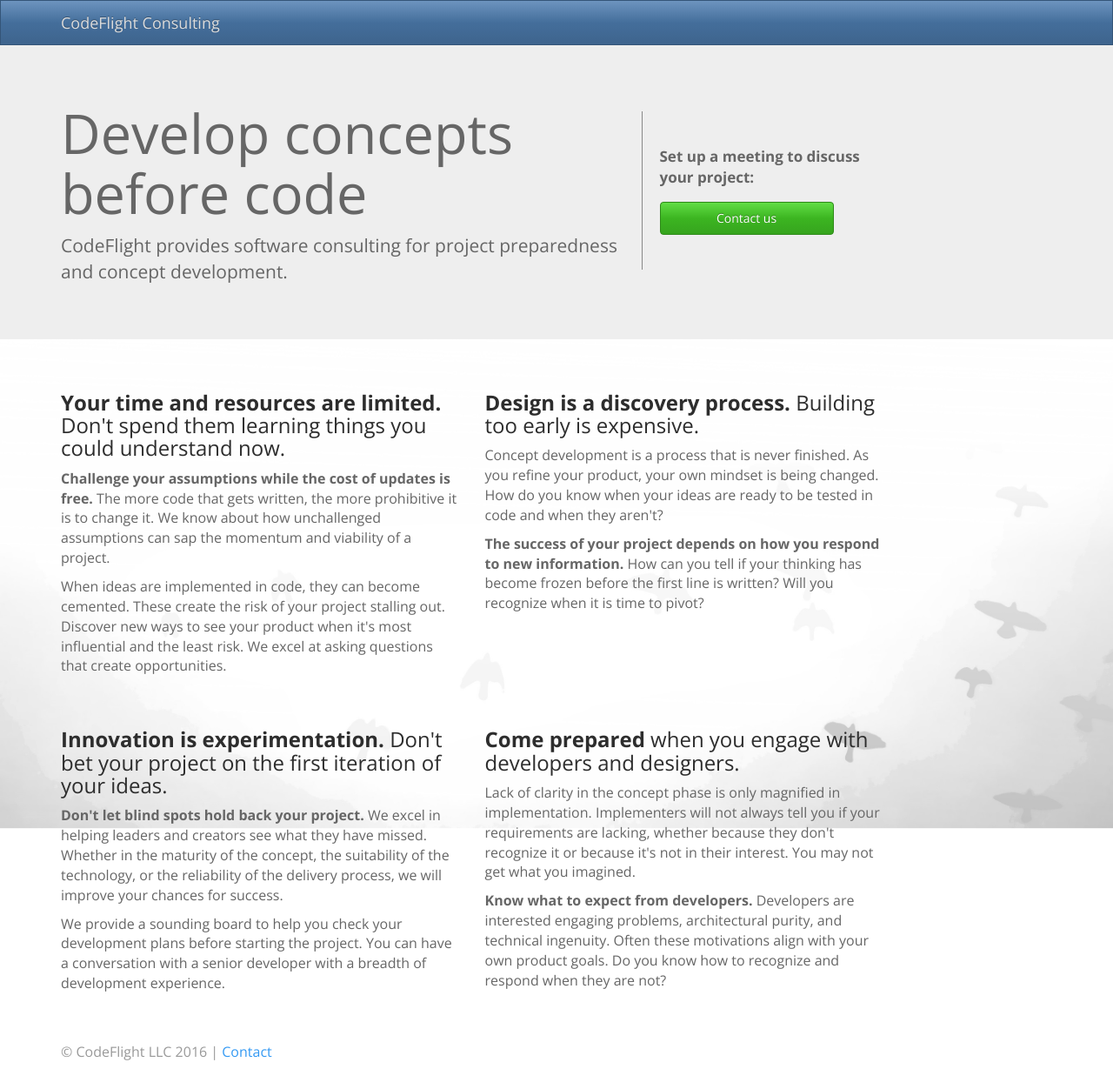
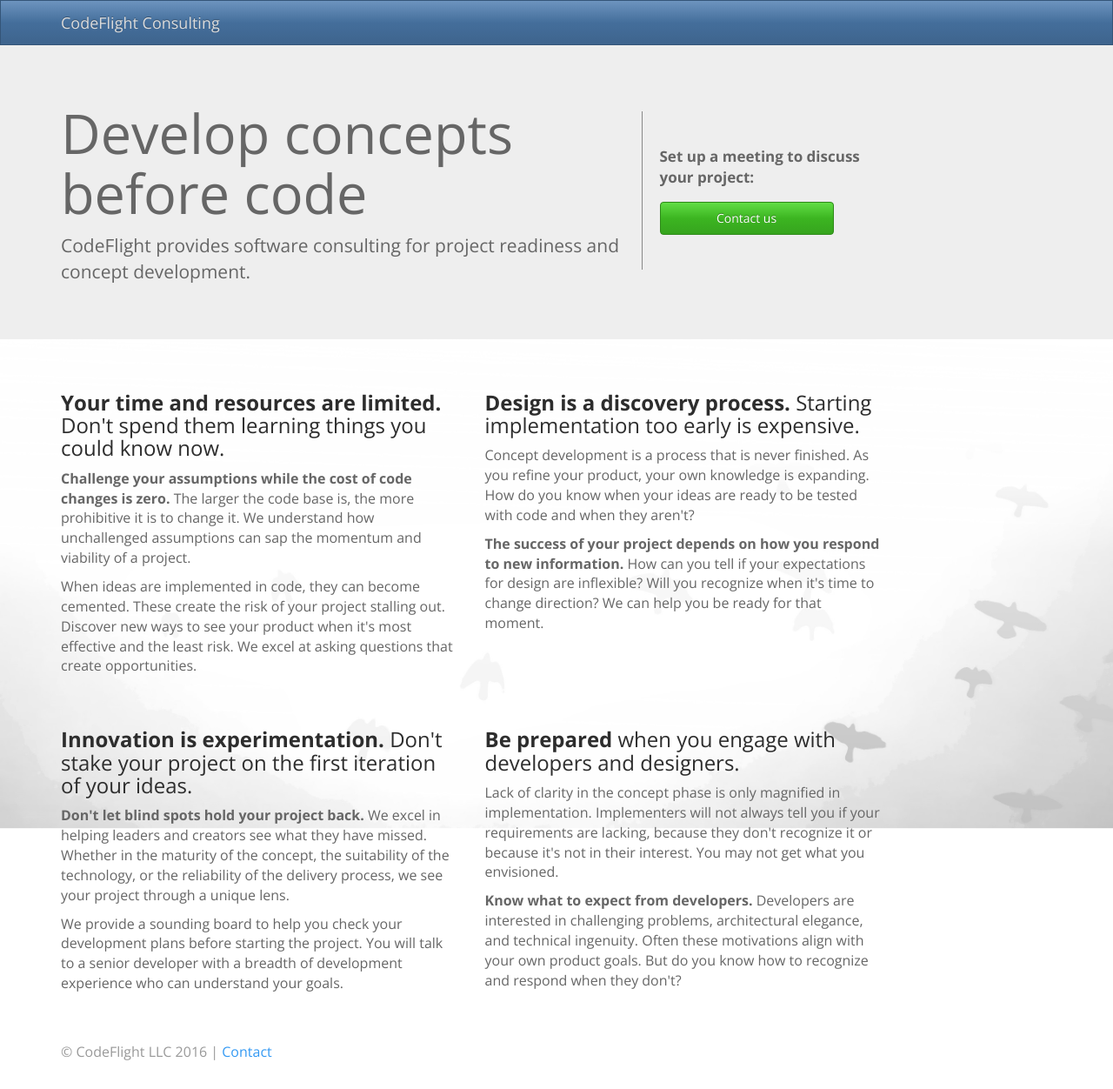
Before and after one commit to rpggio/codeflight.io, a Jekyll site: the page built from index.html, in a window 1280 px wide and 1252 px high. Shown: the whole window at 87% size. Built offline with Jekyll 4.4.1, drawn with Linux system fonts in a browser that asks for light colours; Markdown is read by kramdown in place of the engine named in the settings.

Commit message:
Verbiage updates

```diff
--- a/index.html
+++ b/index.html
@@ -8,7 +8,7 @@
     <div class="row">
       <div class="col-md-7">
         <h1>Develop concepts before code</h1>
-        <p>CodeFlight provides software consulting for project preparedness and concept development.</p>
+        <p>CodeFlight provides software consulting for project readiness and concept development.</p>
       </div>
 
       <div class="col-md-3 contact-us-box">
@@ -24,14 +24,14 @@
     <div class="row">
 
       <div class="col-md-5 feature">
-        <h3><b>Your time and resources are limited.</b> Don't spend them learning things you could understand now.</h3>
+        <h3><b>Your time and resources are limited.</b> Don't spend them learning things you could know now.</h3>
 
         <p>
-        <b>Challenge your assumptions while the cost of updates is free.</b> The more code that gets written, the more prohibitive it is to change it. We know about how unchallenged assumptions can sap the momentum and viability of a project.
+        <b>Challenge your assumptions while the cost of code changes is zero.</b> The larger the code base is, the more prohibitive it is to change it. We understand how unchallenged assumptions can sap the momentum and viability of a project.
         </p>
 
         <p>
-        When ideas are implemented in code, they can become cemented. These create the risk of your project stalling out. Discover new ways to see your product when it's most influential and the least risk. We excel at asking questions that create opportunities.
+        When ideas are implemented in code, they can become cemented. These create the risk of your project stalling out. Discover new ways to see your product when it's most effective and the least risk. We excel at asking questions that create opportunities.
         </p>
 
         <p>
@@ -39,14 +39,14 @@
       </div>
 
       <div class="col-md-5 feature">
-        <h3><b>Design is a discovery process.</b> Building too early is expensive.</h3>
+        <h3><b>Design is a discovery process.</b> Starting implementation too early is expensive.</h3>
 
         <p>
-        Concept development is a process that is never finished. As you refine your product, your own mindset is being changed. How do you know when your ideas are ready to be tested in code and when they aren't?
+        Concept development is a process that is never finished. As you refine your product, your own knowledge is expanding. How do you know when your ideas are ready to be tested with code and when they aren't?
         </p>
 
         <p>
-        <b>The success of your project depends on how you respond to new information.</b> How can you tell if your thinking has become frozen before the first line is written? Will you recognize when it is time to pivot?
+        <b>The success of your project depends on how you respond to new information.</b> How can you tell if your expectations for design are inflexible? Will you recognize when it's time to change direction? We can help you be ready for that moment.
         </p>
 
       </div>
@@ -55,14 +55,14 @@
 
     <div class="row">
       <div class="col-md-5 feature">
-        <h3><b>Innovation is experimentation.</b> Don't bet your project on the first iteration of your ideas.</h3>
+        <h3><b>Innovation is experimentation.</b> Don't stake your project on the first iteration of your ideas.</h3>
 
         <p>
-        <b>Don't let blind spots hold back your project.</b> We excel in helping leaders and creators see what they have missed. Whether in the maturity of the concept, the suitability of the technology, or the reliability of the delivery process, we will improve your chances for success.
+        <b>Don't let blind spots hold your project back.</b> We excel in helping leaders and creators see what they have missed. Whether in the maturity of the concept, the suitability of the technology, or the reliability of the delivery process, we see your project through a unique lens.
         </p>
 
         <p>
-        We provide a sounding board to help you check your development plans before starting the project. You can have a conversation with a senior developer with a breadth of development experience.
+        We provide a sounding board to help you check your development plans before starting the project. You will talk to a senior developer with a breadth of development experience who can understand your goals.
         </p>
 
         <p>
@@ -70,14 +70,14 @@
       </div>
 
       <div class="col-md-5 feature">
-        <h3><b>Come prepared</b> when you engage with developers and designers.</h3>
+        <h3><b>Be prepared</b> when you engage with developers and designers.</h3>
 
         <p>
-        Lack of clarity in the concept phase is only magnified in implementation. Implementers will not always tell you if your requirements are lacking, whether because they don't recognize it or because it's not in their interest. You may not get what you imagined.
+        Lack of clarity in the concept phase is only magnified in implementation. Implementers will not always tell you if your requirements are lacking, because they don't recognize it or because it's not in their interest. You may not get what you envisioned.
         </p>
 
         <p>
-        <b>Know what to expect from developers.</b> Developers are interested engaging problems, architectural purity, and technical ingenuity. Often these motivations align with your own product goals. Do you know how to recognize and respond when they are not?
+        <b>Know what to expect from developers.</b> Developers are interested in challenging problems, architectural elegance, and technical ingenuity. Often these motivations align with your own product goals. But do you know how to recognize and respond when they don't?
         </p>
 
         <p>
```
